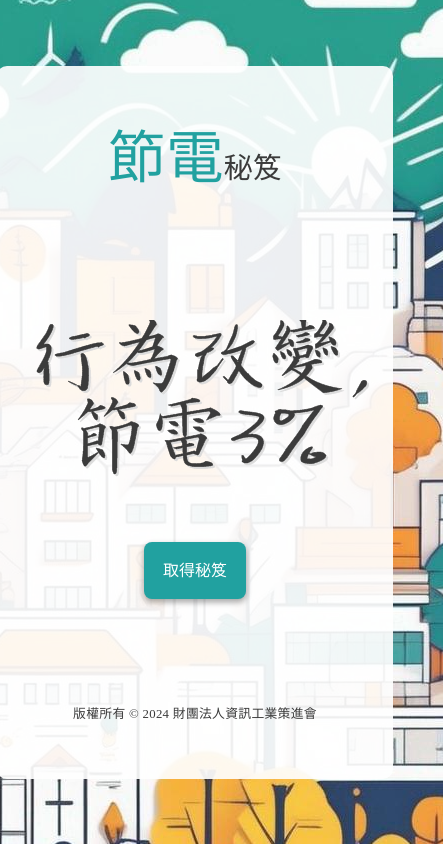
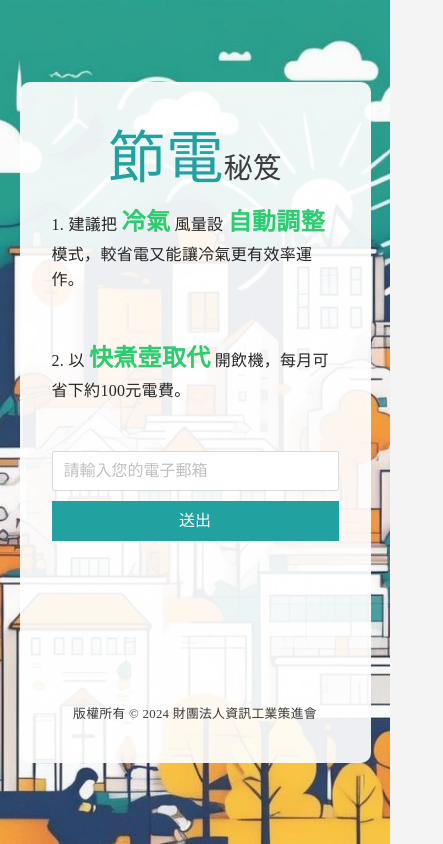
Before and after one commit to zhuang8026/iii-power-saving-tools, a React (Create React App) app: page / in a window 390 px wide. Shown: the whole page, 443 px wide, since content can reach past the window. Built offline with nearby package versions, Linux system fonts and the light colour scheme.

Commit message:
Added - [ResultCard] add input

```diff
--- a/src/components/DesignSystem/NextCard/style.module.scss
+++ b/src/components/DesignSystem/NextCard/style.module.scss
@@ -5,7 +5,9 @@
     flex-direction: column;
     height: 500px;
     width: 85%;
-
+    @media screen and (max-width: 510px){
+        width: 100%;
+    }/* iphone */
     .app-v {
         display: flex;
         flex-direction: column;
--- a/src/components/DesignSystem/ResultCard/index.js
+++ b/src/components/DesignSystem/ResultCard/index.js
@@ -2,28 +2,56 @@ import React, { useRef, useState, useEffect, useContext } from 'react';
 import { withRouter, Link, Redirect } from 'react-router-dom';
 
 // antd
-import { notification } from 'antd';
+import { Input } from 'antd';
 
 // css
 import classes from './style.module.scss';
 import classNames from 'classnames/bind';
 const cx = classNames.bind(classes);
 
-const ResultCard = ({ history }) => {
+const ResultCard = ({ history, isSend }) => {
+    const [email, setEmail] = useState('');
+    const [send, setSend] = useState(false);
+
+    const writeEmail = e => {
+        setEmail(e.target.value);
+        console.log(email);
+    };
+
+    const SendToDB = () => {
+        console.log(email);
+        setSend(true);
+        // isSend();
+    };
+
     return (
         <div className={cx('resultCard')}>
             <div className={cx('app-v')}>
-                <p className={cx('radio')}>
+                <div className={cx('radio')}>
                     <p className={cx('result')}>
                         1. 建議把 <strong>冷氣</strong> 風量設 <strong>自動調整</strong>
                         模式，較省電又能讓冷氣更有效率運作。
                     </p>
-                </p>
-                <p className={cx('radio')}>
+                </div>
+                <div className={cx('radio')}>
                     <p className={cx('result')}>
                         2. 以 <strong>快煮壺取代</strong> 開飲機，每月可省下約100元電費。
                     </p>
-                </p>
+                </div>
+                <div className={cx('btn-box')}>
+                    {send ? (
+                        <>
+                            <p className={cx('done')}>秘笈已寄出</p>
+                        </>
+                    ) : (
+                        <>
+                            <Input size="large" placeholder="請輸入您的電子郵箱" onChange={e => writeEmail(e)} />
+                            <button className={cx('send')} onClick={() => SendToDB()}>
+                                送出
+                            </button>
+                        </>
+                    )}
+                </div>
             </div>
         </div>
     );
--- a/src/components/DesignSystem/ResultCard/style.module.scss
+++ b/src/components/DesignSystem/ResultCard/style.module.scss
@@ -5,7 +5,9 @@
     flex-direction: column;
     height: 500px;
     width: 85%;
-
+    @media screen and (max-width: 510px) {
+        width: 100%;
+    } /* iphone */
     .app-v {
         display: flex;
         flex-direction: column;
@@ -51,5 +53,35 @@
                 color: #2ecc71;
             }
         }
+
+        .btn-box {
+            width: 100%;
+            text-align: center;
+            .done {
+                font-size: 40px;
+                font-weight: bold;
+                border: 6px dashed $--color-primary;
+                color: $--color-primary;
+            }
+            button {
+                margin-top: 10px;
+                width: 100%;
+                height: 40px;
+                color: $--txt-white;
+                background-color: $--color-primary;
+                transition: all 0.2s;
+
+                &:hover {
+                    box-shadow: $--box-shadow;
+                    background-color: $--color-primary-1;
+                    color: $--txt-white;
+                }
+                &:active {
+                    box-shadow: $--box-shadow-h;
+                    background-color: $--color-primary-1;
+                    color: $--txt-white;
+                }
+            }
+        }
     }
 }
--- a/src/components/pages/Tool/index.js
+++ b/src/components/pages/Tool/index.js
@@ -14,7 +14,7 @@ import classNames from 'classnames/bind';
 const cx = classNames.bind(classes);
 
 const Tool = ({ history }) => {
-    const [step, setStep] = useState(0);
+    const [step, setStep] = useState(2);
 
     const isNext = () => {
         setStep(prev => {
--- a/src/components/pages/Tool/style.module.scss
+++ b/src/components/pages/Tool/style.module.scss
@@ -26,6 +26,10 @@
         background-color: $--txt-white;
         box-shadow: $--box-shadow;
         background: url('~assets/images/bg.png') center center no-repeat;
+        background-size: cover;
+        @media screen and (max-width: 510px){
+            width: 100%;
+        }/* iphone */
     }
 
     .inner {
@@ -38,6 +42,10 @@
         justify-content: center;
         align-items: center;
         border-radius: 10px;
+        @media screen and (max-width: 510px){
+            width: 90%;
+            padding: 2rem;
+        }/* iphone */
     }
 
     .s_logo,
```
